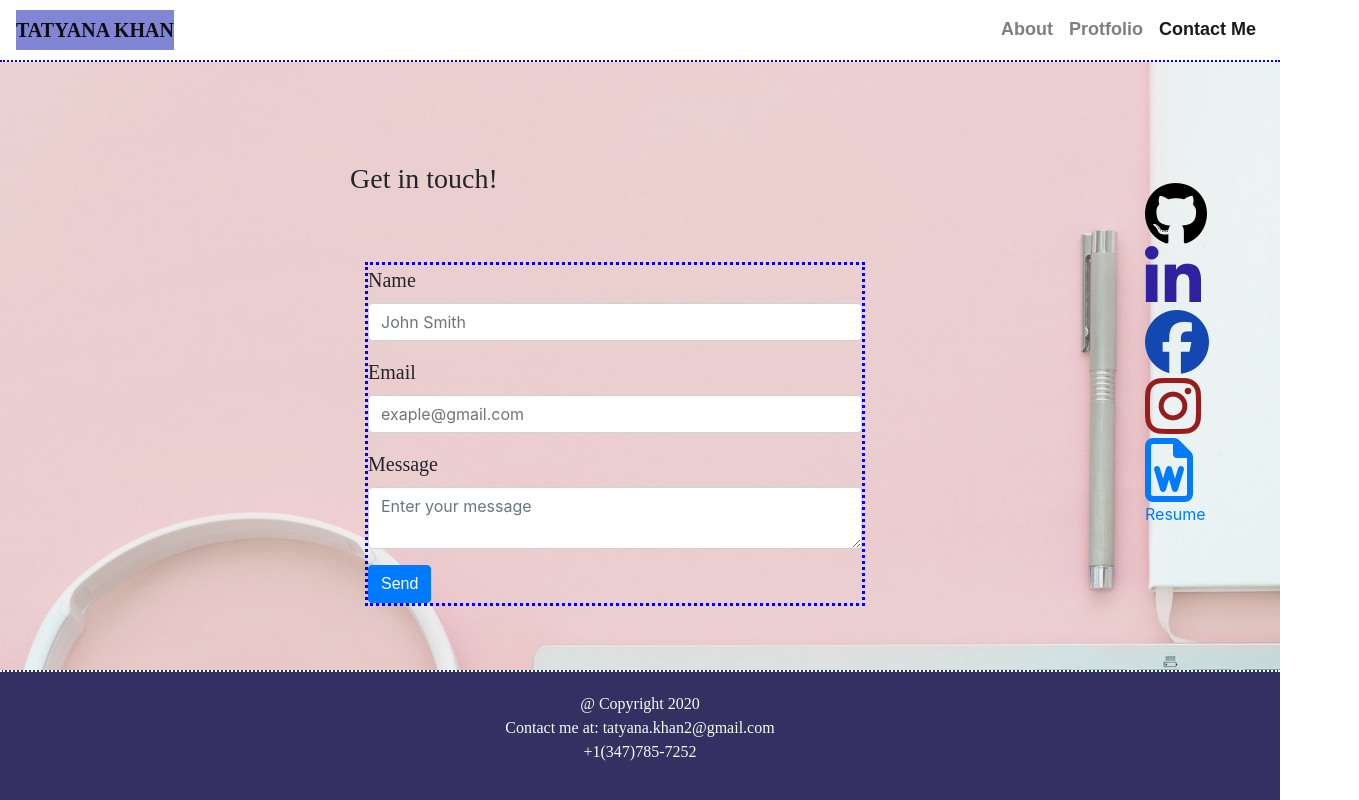
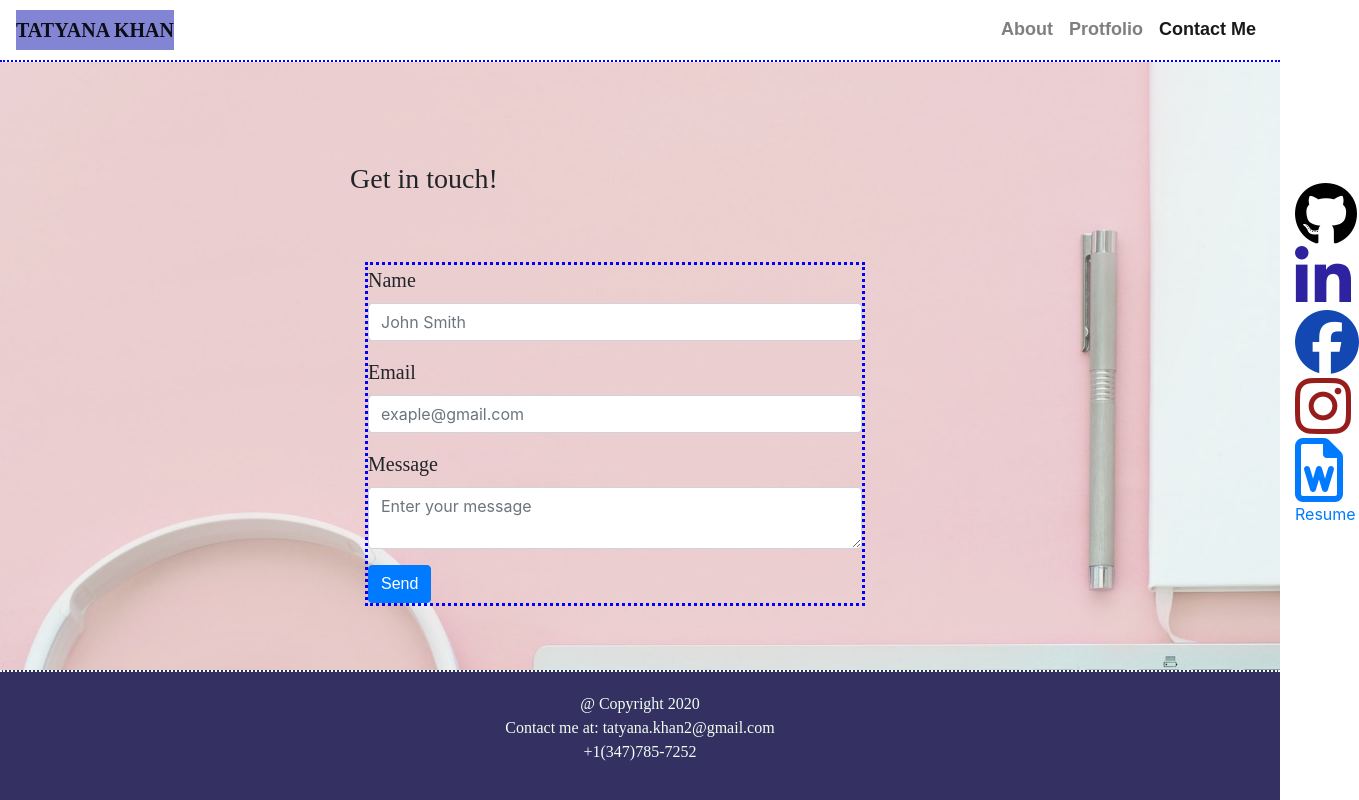
Before and after one commit to khantatyana/React-Portfolio, a React (Create React App) app in the folder client/: page /contact in a window 1280 px wide. Shown: the whole page, 1359 px wide, since content can reach past the window. Built offline with nearby package versions, Linux system fonts and the light colour scheme; a web font is replaced by a local one.

Commit message:
updated resume

```diff
--- a/client/src/components/Contact/index.js
+++ b/client/src/components/Contact/index.js
@@ -28,7 +28,7 @@ function Contact() {
                         </a>
                     </div>
                     <div className="col-md-6 col-xs">
-                        <a className="social-link" href="https://docs.google.com/document/d/1JWoahjAkA62xXmtit2Kc9iTLs4NqZYA_gNG86SJn-c0/edit?usp=sharing" target="_blank">
+                        <a className="social-link" href="https://docs.google.com/document/d/16UJril8aVOoEJlGvFVvYHFmdr6KTl_J1eZ2MLaKfFs8/edit?usp=sharing" target="_blank">
                             <i className="far fa-file-word fa-4x fa-spin-hover"></i>Resume
                         </a>
                     </div>
--- a/client/src/components/Contact/style.css
+++ b/client/src/components/Contact/style.css
@@ -12,7 +12,7 @@ h1 h3 {
 .main {
     min-height: 100%;
     padding-top: 20px;
-    margin-left: 200px;
+    margin-left: 350px;
 }
 .social-icons {
     padding-left: 100px;
```
